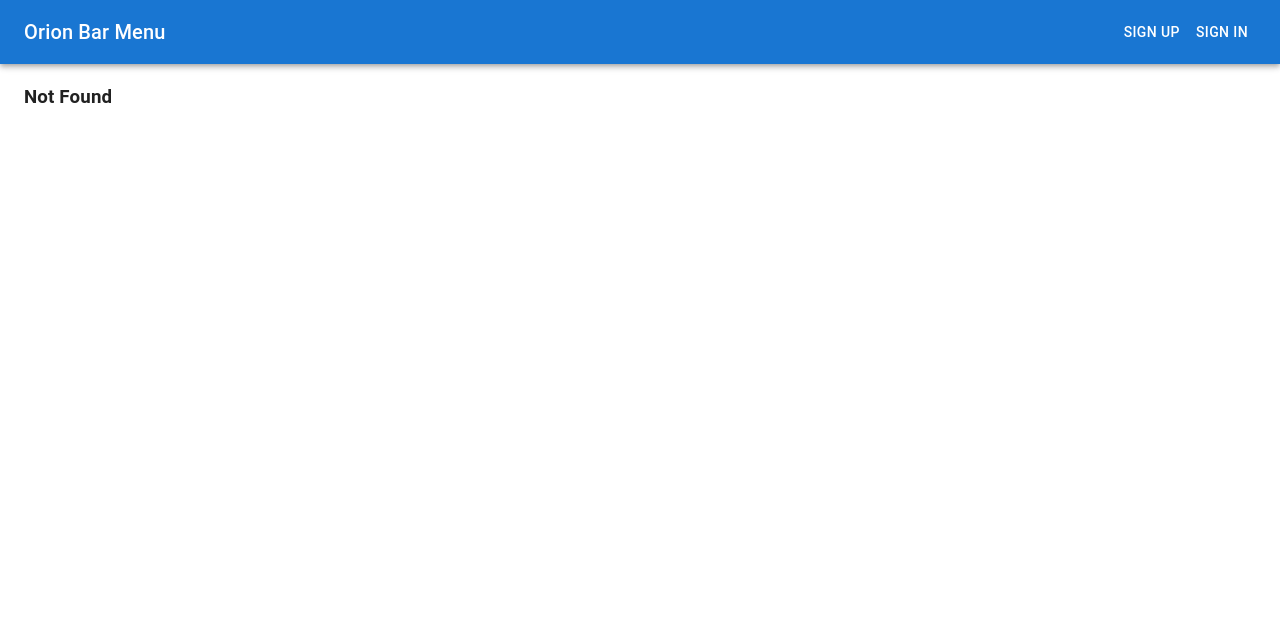
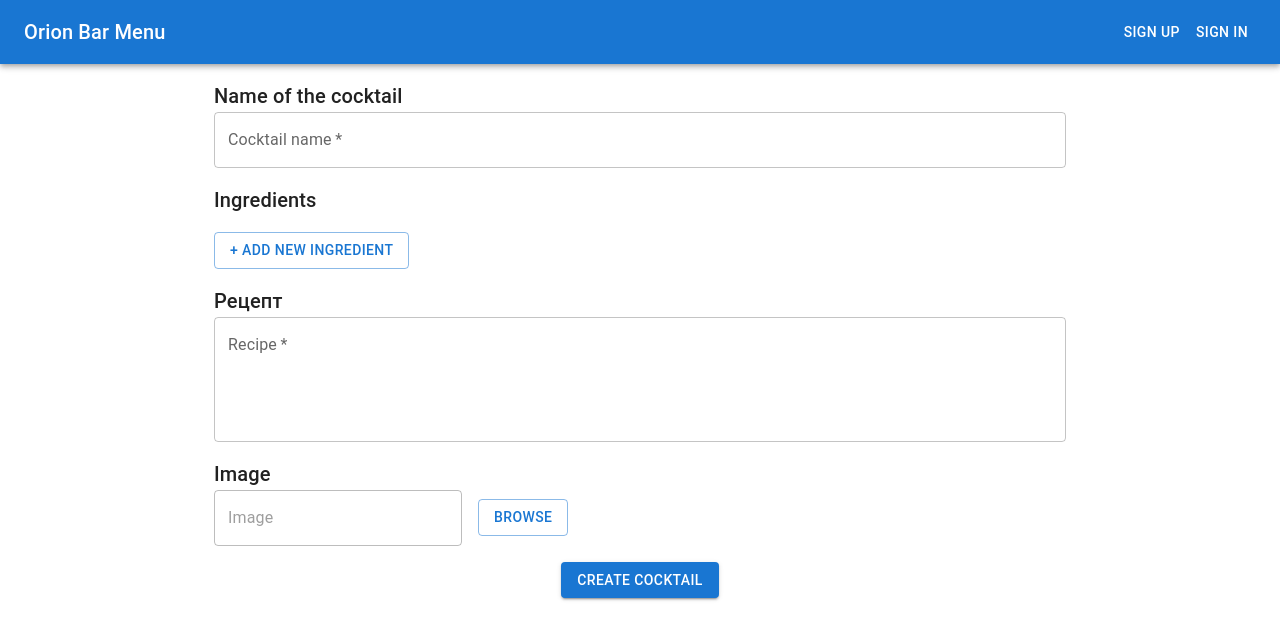
Before and after one commit to b-chomoev/Orion, a React (Vite) app in the folder front/: page /new-cocktail in a window 1280 px wide. Before the commit this address had no page. Shown: the top 640 px of the page. Built offline with nearby package versions, Linux system fonts and the light colour scheme.

Commit message:
Addded new cocktail form.

```diff
--- a/front/package.json
+++ b/front/package.json
@@ -14,6 +14,7 @@
   "dependencies": {
     "@emotion/react": "^11.14.0",
     "@emotion/styled": "^11.14.0",
+    "@fontsource/roboto": "^5.1.1",
     "@mui/icons-material": "^6.4.5",
     "@mui/material": "^6.4.5",
     "@mui/styled-engine-sc": "^6.4.3",
--- a/front/src/App.tsx
+++ b/front/src/App.tsx
@@ -4,6 +4,7 @@ import Container from '@mui/material/Container';
 import { Route, Routes } from 'react-router-dom';
 import LoginPage from './features/users/LoginPage';
 import RegisterPage from './features/users/RegisterPage';
+import NewCocktailPage from './features/cocktails/NewCocktailPage/NewCocktailPage';
 
 const App = () => {
   return (
@@ -19,6 +20,7 @@ const App = () => {
             <Route path='/' element={<h3>Here is going to be the main page</h3>} />
             <Route path='/login' element={<LoginPage />} />
             <Route path='/register' element={<RegisterPage />} />
+            <Route path='/new-cocktail' element={<NewCocktailPage />} />
             <Route path='*' element={<h3>Not Found</h3>} />
           </Routes>
         </Container>
--- a/front/src/app/store.ts
+++ b/front/src/app/store.ts
@@ -3,6 +3,7 @@ import { usersReducer } from '../features/users/usersSlice';
 import storage from 'redux-persist/lib/storage';
 import { persistReducer, persistStore } from 'redux-persist';
 import { FLUSH, PAUSE, PERSIST, PURGE, REGISTER, REHYDRATE } from 'redux-persist/es/constants';
+import { createCocktailReducer } from '../features/cocktails/cocktailsSlice';
 
 const userPersistConfig = {
   key: 'store:users',
@@ -12,6 +13,7 @@ const userPersistConfig = {
 
 const rootReducer = combineReducers({
   users: persistReducer(userPersistConfig, usersReducer),
+  cocktails: createCocktailReducer,
 })
 
 export const store = configureStore({
--- a/front/src/components/FileInput/FileInput.tsx
+++ b/front/src/components/FileInput/FileInput.tsx
@@ -48,7 +48,7 @@ const FileInput: React.FC<Props> = ({ name, label, onGetFile }) => {
           />
         </Grid>
         <Grid>
-          <Button variant="contained" onClick={activateInput}>
+          <Button variant="outlined" onClick={activateInput} >
             Browse
           </Button>
         </Grid>
--- a/front/src/components/UI/AppToolbar/UserMenu.tsx
+++ b/front/src/components/UI/AppToolbar/UserMenu.tsx
@@ -46,6 +46,7 @@ const UserMenu: React.FC<Props> = ({user}) => {
         >
           Admin
         </MenuItem>}
+        <MenuItem onClick={() => navigate('/new-cocktail')}>Add new Cocktail</MenuItem>
         <MenuItem onClick={handleLogOut}>Log Out</MenuItem>
       </Menu>
     </>
--- /dev/null
+++ b/front/src/features/cocktails/NewCocktailPage/NewCocktailPage.tsx
@@ -0,0 +1,164 @@
+import React, { ChangeEvent, FormEvent, useState } from 'react';
+import Grid from '@mui/material/Grid2';
+import { Button, TextField, Typography, Container } from '@mui/material';
+import { CocktailMutation } from '../../../types';
+import FileInput from '../../../components/FileInput/FileInput';
+import { useAppDispatch } from '../../../app/hooks';
+import { createCocktail } from '../cocktailsThunks';
+import DeleteIcon from '@mui/icons-material/Delete';
+import { useNavigate } from 'react-router-dom';
+import { toast } from 'react-toastify';
+
+const initialState = {
+  name: '',
+  recipe: '',
+  ingredients: '',
+  image: null,
+};
+
+const NewCocktailPage = () => {
+  const [form, setForm] = useState<CocktailMutation>(initialState);
+  const [ingredients, setIngredients] = useState<{ name: string; amount: string }[]>([]);
+  const dispatch = useAppDispatch();
+  const navigate = useNavigate()
+
+  const submitFormHandler = (e: FormEvent) => {
+    e.preventDefault();
+
+    dispatch(createCocktail({ ...form, ingredients: JSON.stringify(ingredients) }));
+    setForm(initialState);
+    navigate('/');
+    toast.success('Cocktail created successfully');
+  };
+
+  const inputChangeHandler = (e: ChangeEvent<HTMLInputElement | HTMLTextAreaElement>) => {
+    const { name, value } = e.target;
+    setForm((prevState) => ({ ...prevState, [name]: value }));
+  };
+
+  const fileEventChangeHandler = (e: React.ChangeEvent<HTMLInputElement>) => {
+    const { name, files } = e.target;
+    if (files) {
+      setForm((prevState) => ({
+        ...prevState,
+        [name]: files[0] || null,
+      }));
+    }
+  };
+
+  const addIngredient = () => {
+    setIngredients((prev) => [...prev, { name: '', amount: '' }]);
+  };
+
+  const deleteIngredient = (index: number) => {
+    setIngredients(ingredients.filter((_ing, i) => i !== index));
+  };
+
+  const onChangeIngredientsInputs = (i: number, e: ChangeEvent<HTMLInputElement | HTMLTextAreaElement>) => {
+    const { value, name } = e.target;
+    setIngredients(ingredients.map((ing, index) => {
+      if (index === i) {
+        return { ...ing, [name]: value };
+      }
+      return ing;
+    }));
+  };
+
+  return (
+    <Container maxWidth="md">
+      <form onSubmit={submitFormHandler}>
+        <Grid container direction="column" spacing={2}>
+          {/* Название коктейля */}
+          <Grid size={{ xs: 12 }}>
+            <Typography variant="h6">Name of the cocktail</Typography>
+            <TextField
+              id="name"
+              name="name"
+              label="Cocktail name"
+              required
+              value={form.name}
+              onChange={inputChangeHandler}
+              fullWidth
+              variant="outlined"
+            />
+          </Grid>
+
+          {/* Ингредиенты */}
+          <Grid size={{ xs: 12 }}>
+            <Typography variant="h6">Ingredients</Typography>
+            <Grid container direction="column" spacing={2}>
+              {ingredients.map((ing, i) => (
+                <Grid key={i}>
+                  <Grid container spacing={2} alignItems="center">
+                    <Grid size={{ xs: 5 }}>
+                      <TextField
+                        name="name"
+                        label="Name"
+                        required
+                        value={ing.name}
+                        onChange={(e) => onChangeIngredientsInputs(i, e)}
+                        fullWidth
+                        variant="outlined"
+                      />
+                    </Grid>
+                    <Grid size={{ xs: 5 }}>
+                      <TextField
+                        type="number"
+                        name="amount"
+                        label="Amount"
+                        required
+                        value={ing.amount}
+                        onChange={(e) => onChangeIngredientsInputs(i, e)}
+                        fullWidth
+                        variant="outlined"
+                      />
+                    </Grid>
+                    <Grid size={{ xs: 2 }}>
+                      {ingredients.length > 1 && (
+                        <Button type="button" onClick={() => deleteIngredient(i)} size="small">
+                          <DeleteIcon />
+                        </Button>
+                      )}
+                    </Grid>
+                  </Grid>
+                </Grid>
+              ))}
+            </Grid>
+            <Button type="button" onClick={addIngredient} variant="outlined" sx={{ mt: 2 }}>
+              + Add new ingredient
+            </Button>
+          </Grid>
+
+          <Grid size={{ xs: 12 }}>
+            <Typography variant="h6">Рецепт</Typography>
+            <TextField
+              id="recipe"
+              name="recipe"
+              label="Recipe"
+              required
+              value={form.recipe}
+              onChange={inputChangeHandler}
+              multiline
+              rows={4}
+              fullWidth
+              variant="outlined"
+            />
+          </Grid>
+
+          <Grid size={{ xs: 12 }}>
+            <Typography variant="h6">Image</Typography>
+            <FileInput name="image" label="Image" onGetFile={fileEventChangeHandler} />
+          </Grid>
+
+          <Grid container justifyContent="center">
+            <Button type="submit" variant="contained" color="primary">
+              Create Cocktail
+            </Button>
+          </Grid>
+        </Grid>
+      </form>
+    </Container>
+  );
+};
+
+export default NewCocktailPage;
--- /dev/null
+++ b/front/src/features/cocktails/cocktailsSlice.ts
@@ -0,0 +1,35 @@
+import { Cocktail } from '../../types';
+import { createSlice } from '@reduxjs/toolkit';
+import { createCocktail } from './cocktailsThunks';
+
+interface ICocktail {
+  items: Cocktail[];
+  fetchLoading: boolean;
+  createLoading: boolean;
+}
+
+const initialState: ICocktail = {
+  items: [],
+  fetchLoading: false,
+  createLoading: false,
+}
+
+export const createCocktailSlice = createSlice({
+  name: 'cocktails',
+  initialState,
+  reducers: {},
+  extraReducers: (builder) => {
+    builder
+      .addCase(createCocktail.pending, (state) => {
+        state.createLoading = true;
+      })
+      .addCase(createCocktail.fulfilled, (state) => {
+        state.createLoading = false;
+      })
+      .addCase(createCocktail.rejected, (state) => {
+        state.createLoading = false;
+      });
+  }
+})
+
+export const createCocktailReducer = createCocktailSlice.reducer;
--- /dev/null
+++ b/front/src/features/cocktails/cocktailsThunks.ts
@@ -0,0 +1,22 @@
+import { CocktailMutation } from '../../types';
+import { createAsyncThunk } from '@reduxjs/toolkit';
+import axiosApi from '../../axiosApi';
+
+export const createCocktail = createAsyncThunk<void, CocktailMutation>(
+  "cocktails/createCocktail",
+  async (cocktailMutation) => {
+    const formData = new FormData();
+
+    const keys = Object.keys(cocktailMutation) as (keyof CocktailMutation)[];
+
+    keys.forEach((key) => {
+      const value = cocktailMutation[key];
+
+      if (value !== null) {
+        formData.append(key, value);
+      }
+    });
+
+    await axiosApi.post("/cocktails", formData);
+  },
+);
```
Also changed, not shown: front/src/types.d.ts (+7 -0 lines), 2 other files (tests, documents, lock files or other folders).
